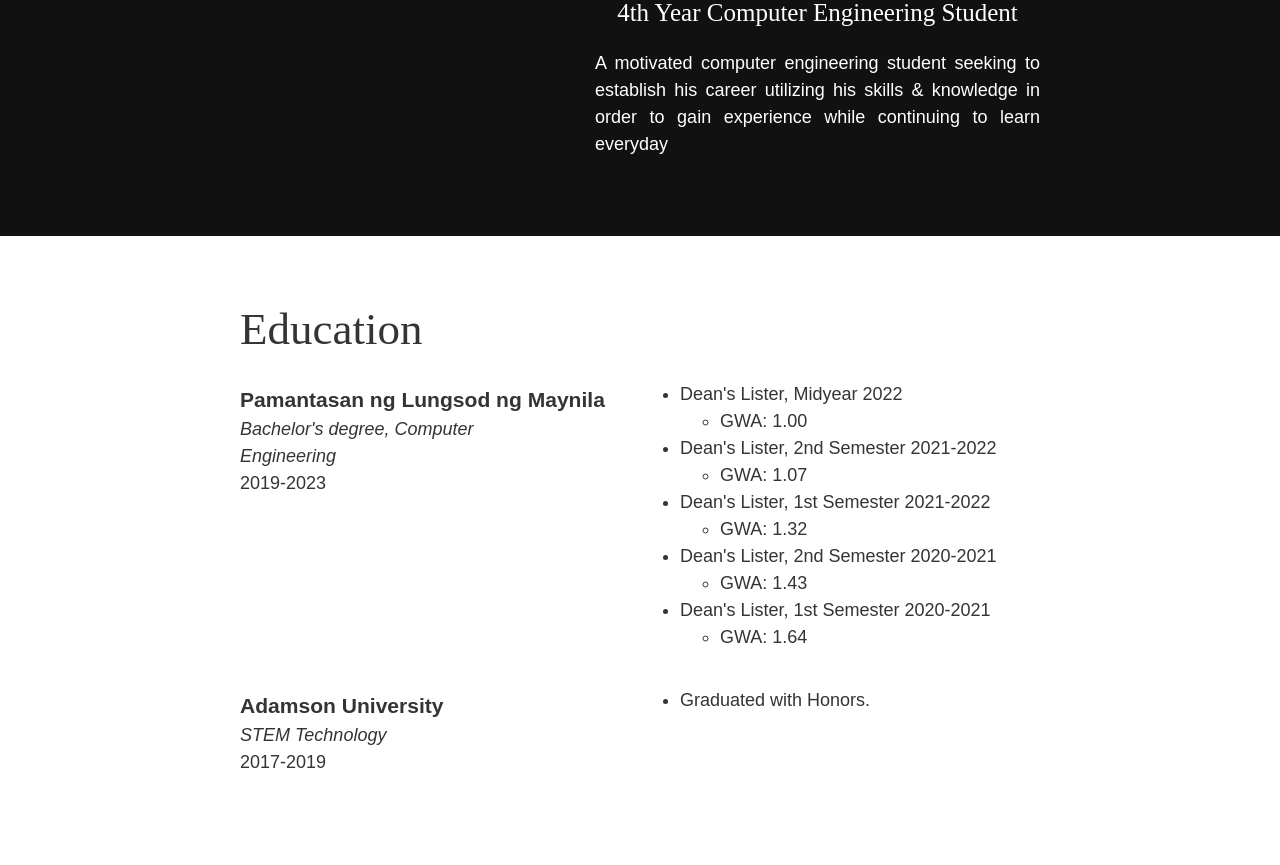
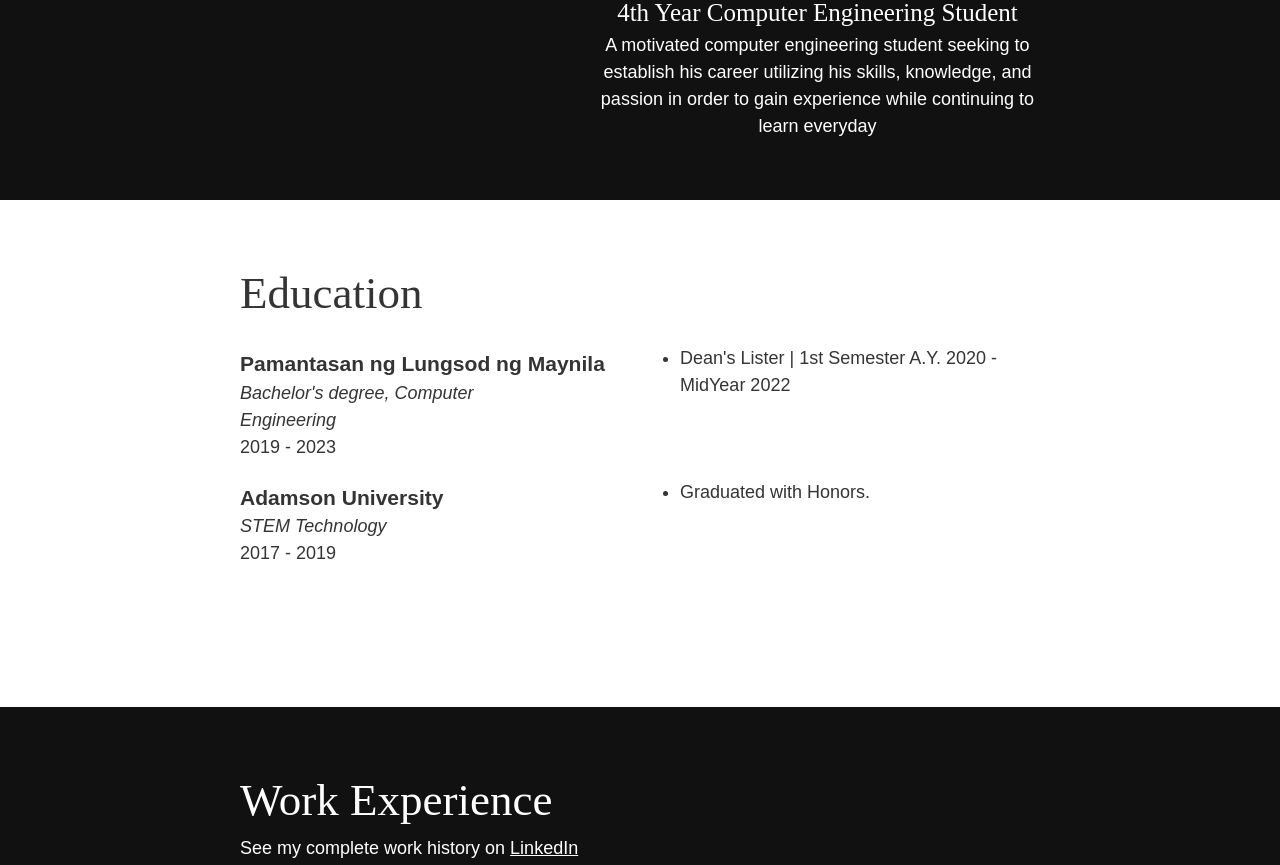
Before and after one commit to FranzKhylOng/FranzOng.github.io, a plain HTML site: page index.html in a window 1280 px wide. Shown: the part 288-1153 px from the top of the page. Drawn offline with nearby package versions, Linux system fonts and the light colour scheme.

Commit message:
Removed Grades
-Removed individual grades
-Modified objective

```diff
--- a/css/styles.css
+++ b/css/styles.css
@@ -62,6 +62,10 @@ h3{
 .divider > section:last-of-type{
     border-bottom: none;
 }
+
+.content-wrap h2~p{
+    margin: 0;
+}
 /* Profile
 -----------------------------------*/
 header {
@@ -69,12 +73,9 @@ header {
     color: #fff;
 }
 
-
-
 .profilepic{
     border-radius: 50%;
     background: #fff;
-
 
 }
 
@@ -89,9 +90,7 @@ header {
     text-align: center;
 }
 
-.profile-box p{
-    text-align: justify;
-}
+
 /* Courses/Certification
 -----------------------------------*/
 .courses{
@@ -232,6 +231,11 @@ footer h2 {
     transform: translateY(-10px);
 }
 
+.contact-list{
+    display: flex;
+    justify-content:center;
+}
+
 /* Hidden Animations
 -----------------------------------*/
 .hidden{
@@ -253,12 +257,19 @@ footer h2 {
     }
 }
 
-.btn{
-    transition-delay: 200ms;
+body ul li{
+    transition-duration: 800ms !important;
 }
 
+#testid{
+    transition-delay: 2000ms !important;
+
+}
+.contact-list:nth-child(2){
+    transition-delay: 400ms !important;
+}
 .contact-list:nth-child(3){
-    transition-delay: 400ms;
+    transition-delay: 600ms !important;
 }
 /* Responsive
 -----------------------------------*/
@@ -275,13 +286,10 @@ footer h2 {
         display: grid;
         grid-template-columns: 3fr 3fr;
     }
-    .contact-list{
-        display: flex;
-        justify-content:center;
-    }
+
     .profile-box{ /*grid container*/
         display: grid;
-        grid-template-columns: 2fr 3fr;
+        grid-template-columns: 2fr 4fr;
         column-gap: 55px;
     }
 }
--- a/index.html
+++ b/index.html
@@ -21,7 +21,7 @@
               <br>
               <h1>Franz Khyl M. Ong</h1>
                <h2>4th Year Computer Engineering Student</h2>
-               <p>A motivated computer engineering student seeking to establish his career utilizing his skills & knowledge in order to gain experience while continuing to learn everyday</p>
+               <p>A motivated computer engineering student seeking to establish his career utilizing his skills, knowledge, and passion in order to gain experience while continuing to learn everyday</p>
               </div>
             </div>
         </div>
@@ -37,20 +37,11 @@
             <div class="job-details">
             <h3>Pamantasan ng Lungsod ng Maynila</h3>
             <p>Bachelor's degree, Computer Engineering</p>
-            <p>2019-2023</p>
+            <p>2019 - 2023</p>
           </div>
           <div class="job-summary">
             <ul>
-              <li>Dean's Lister, Midyear 2022</li>
-                <ul><li> GWA: 1.00</li></ul>
-              <li>Dean's Lister, 2nd Semester 2021-2022</li>
-                <ul><li> GWA: 1.07</li></ul>
-              <li>Dean's Lister, 1st Semester 2021-2022 </li>
-                <ul><li> GWA: 1.32</li></ul>
-              <li>Dean's Lister, 2nd Semester 2020-2021 </li>
-                <ul><li> GWA: 1.43</li></ul>
-              <li>Dean's Lister, 1st Semester 2020-2021 </li>
-                <ul><li> GWA: 1.64</li></ul>
+              <li>Dean's Lister | 1st Semester A.Y. 2020 - MidYear 2022</li>
             </ul>
           </div>
           </section>
@@ -59,7 +50,7 @@
             <div class="job-details">
             <h3>Adamson University</h3>
             <p>STEM Technology</p>
-            <p>2017-2019</p>
+            <p>2017 - 2019</p>
           </div>
           <div class="job-summary">
             <ul>
@@ -142,7 +133,7 @@
 
           <!-- Social media and contact links. Add or remove any networks. -->
           <ul class="contact-list">
-            <li><a href="mailto:FranzKhylM.Ong@gmail.com" target="_blank"><i class="fa-solid fa-envelope"></i></a></li>
+            <li><a href="mailto:FranzKhylM.Ong@gmail.com" target="_blank" ><i class="fa-solid fa-envelope" ></i></a></li>
             <li><a href="https://www.linkedin.com/in/franz-khyl-ong-925288190/" target="_blank"><i class="fa-brands fa-linkedin"></i></a></li>
             <li><a href="https://www.facebook.com/Franz.Khyl/" target="_blank"><i class="fa-brands fa-facebook"></i></a></li>
           </ul>
```
